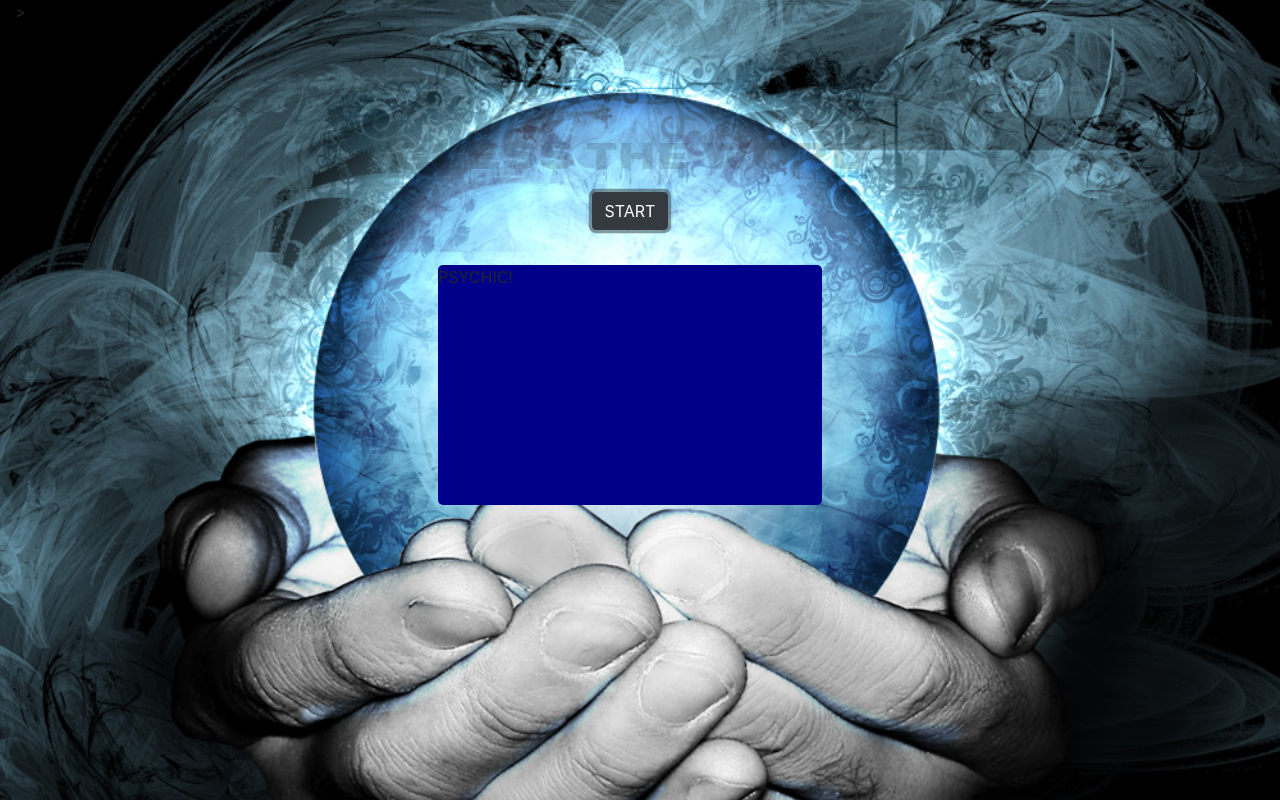
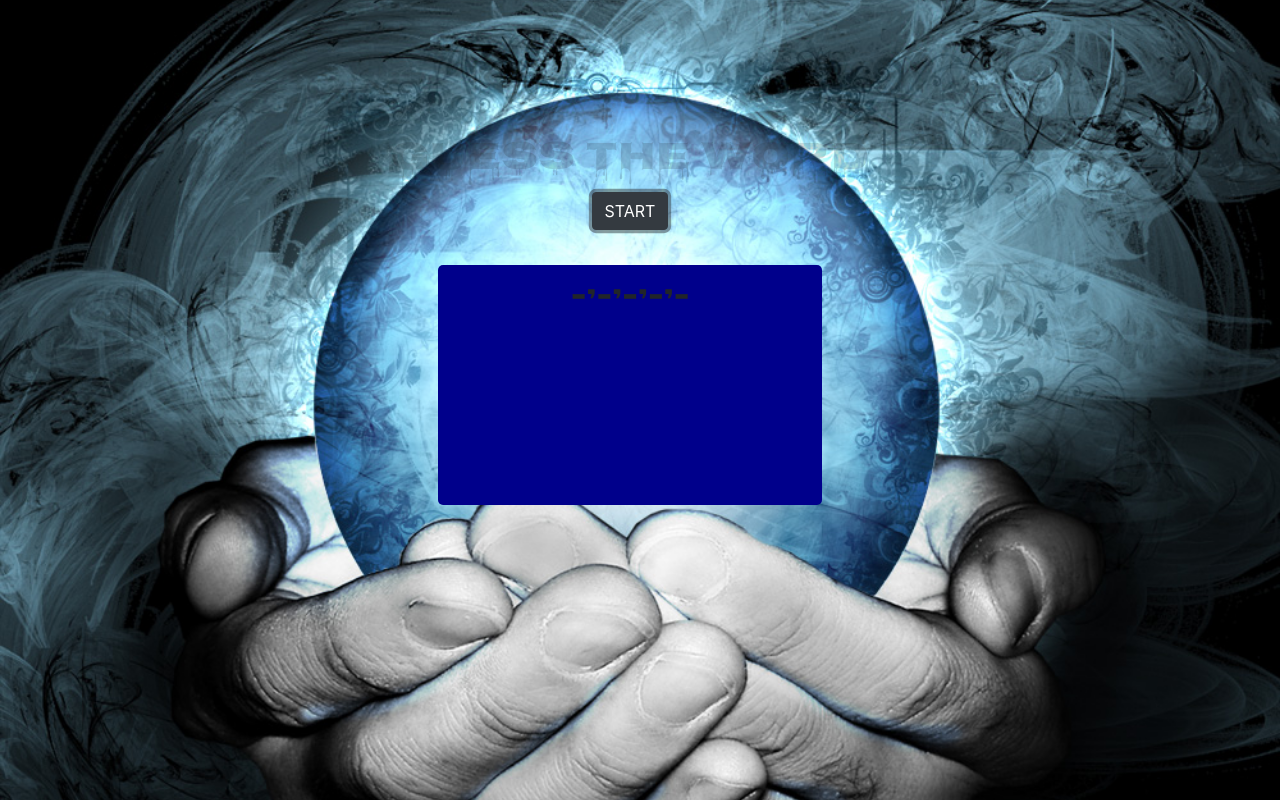
Before and after one commit to jlev2282/Psychic, a plain HTML site: page index.html in a window 1280 px wide. Both pictures are taken after a click on the button "START". Drawn offline with nearby package versions, Linux system fonts and the light colour scheme; a web font is replaced by a local one.

Commit message:
added dashes to screen

```diff
--- a/assets/css/style.css
+++ b/assets/css/style.css
@@ -46,6 +46,11 @@ body, html {
     font-family: 'Nosifer', cursive;
 }
 
+.content {
+    font-family: 'Nosifer', cursive;
+    font-size: 30px;
+}
+
   @keyframes blinker {
     50% {
       opacity: 0;
--- a/assets/js/game.js
+++ b/assets/js/game.js
@@ -21,7 +21,19 @@ function pickWord(){
 
 //function that governs game play
 function gamePlay(word) {
+    //get length of word
     let wordLength = word.length;
+    //determine number of guesses user will have
     let guesses = Math.floor(wordLength / 2);
-    alert(guesses);
+
+    //set the dashes to wordlength and store in unguessed word
+    let word2Guess = [];
+    for (var i = 0; i < wordLength; i++) {
+        word2Guess.push("_");
+    }
+    //make a string with number of dashes in word
+    // word2Guess.join(" ");
+
+    //append string to
+    document.getElementById("word").innerHTML = word2Guess;
 }
--- a/index.html
+++ b/index.html
@@ -15,7 +15,17 @@
             <h1 class="blink_me">GUESS THE WORD</h1>
             <button type="button" class="btn btn-dark" onclick="startGame()">START</button>
         </div>
-        <div class="stage">PSYCHIC!</div>>
+        <div class="stage" style="text-align: center;">
+            <div class="row content" >
+                <div class="col" id="word">PSYCHIC</div>
+            </div>
+            <div class="row content" >
+                <div class="col" id="guesses"></div>
+            </div>
+            <div class="row content" >
+                <div class="col" id="scoreboard"></div>
+            </div>
+        </div>
     </div>
     <script src="https://code.jquery.com/jquery-3.3.1.slim.min.js" integrity="sha384-q8i/X+965DzO0rT7abK41JStQIAqVgRVzpbzo5smXKp4YfRvH+8abtTE1Pi6jizo" crossorigin="anonymous"></script>
     <script src="https://cdnjs.cloudflare.com/ajax/libs/popper.js/1.14.3/umd/popper.min.js" integrity="sha384-ZMP7rVo3mIykV+2+9J3UJ46jBk0WLaUAdn689aCwoqbBJiSnjAK/l8WvCWPIPm49" crossorigin="anonymous"></script>
```
